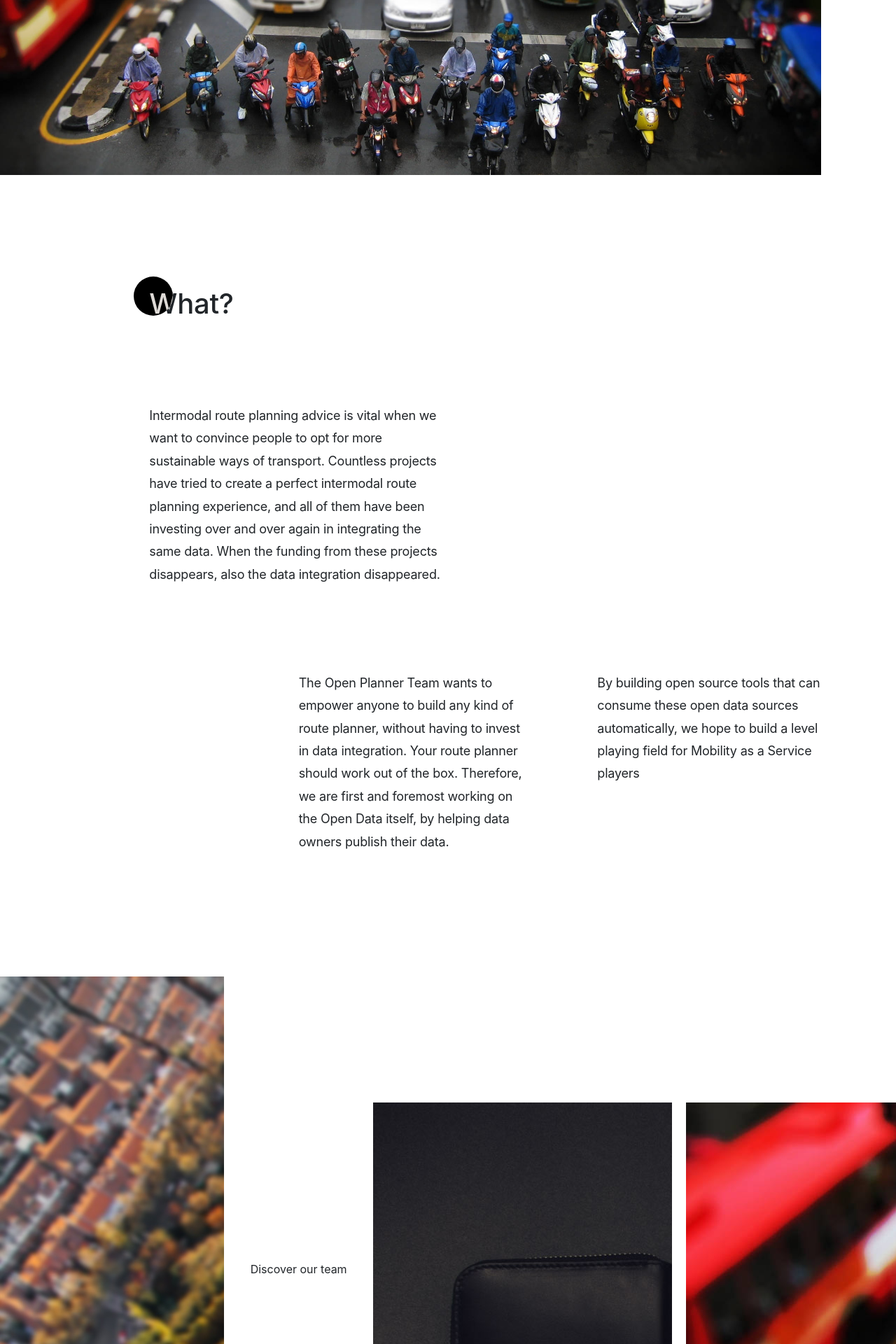
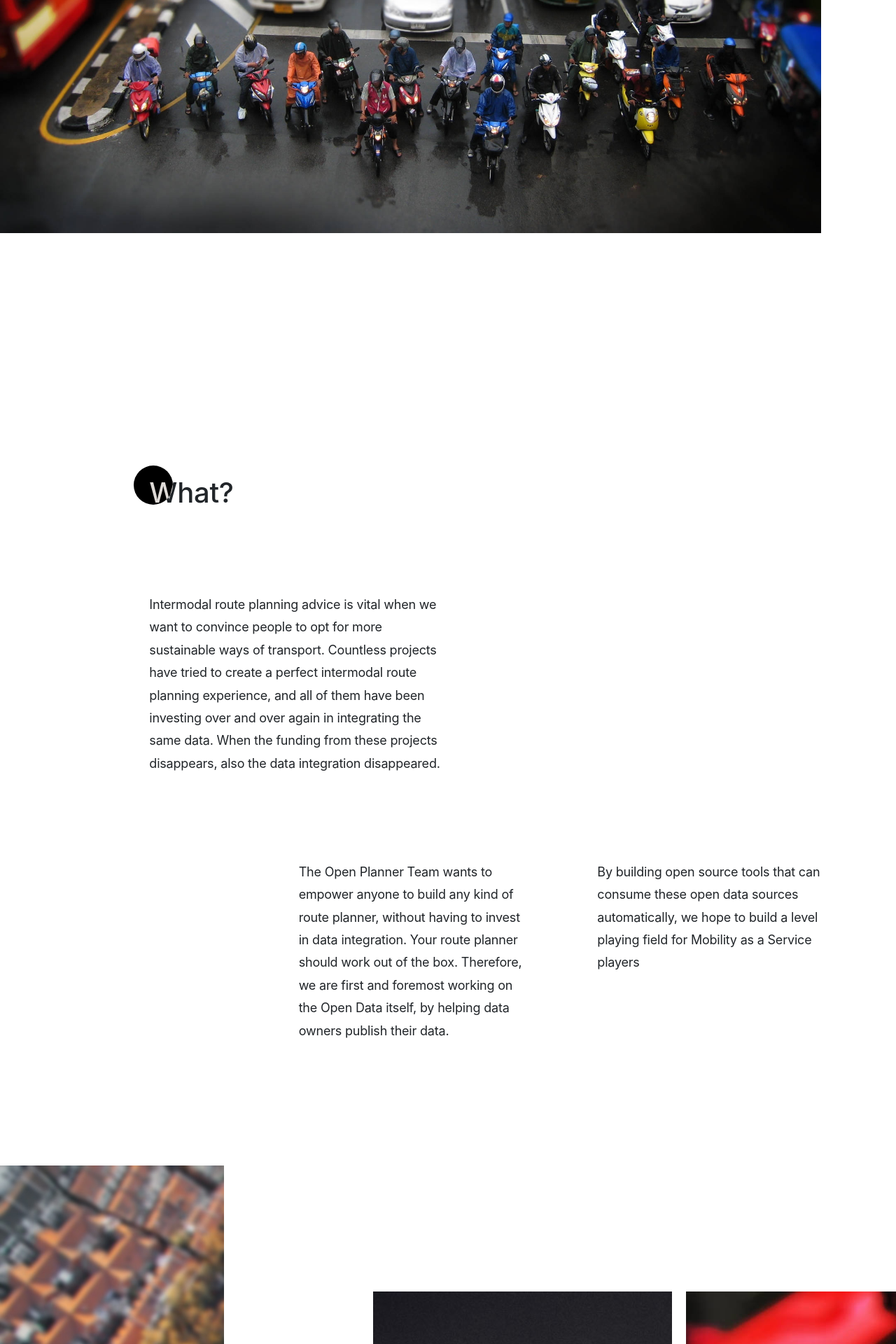
Before and after one commit to belgianmobility/smb-openplanner-website, a Jekyll site: the page built from index.html, in a window 1280 px wide. Shown: the part 650-2570 px from the top of the page at 70% size. Built offline with Jekyll 4.4.1, drawn with Linux system fonts in a browser that asks for light colours.

Commit message:
Spacing on mobile version

```diff
--- a/_sass/smb-openplanner.scss
+++ b/_sass/smb-openplanner.scss
@@ -22,8 +22,12 @@
     margin-left:60px;
 }
 
+@include media-breakpoint-up(sm) {
+    .cover-picture { height:50vh; }
+}
+
 .cover-picture {
-    height:50vh;
+    height:80vh;
     overflow:hidden;
 
     img {
@@ -33,6 +37,291 @@
 /***********/
 /* /HEADER */
 /***********/
+
+/*********/
+/* ABOUT */
+/*********/
+#about {
+    .row > div {
+        @include make-col-ready();
+        @include make-col(10);
+        @include make-col-offset(1);
+    }
+
+    .row:nth-of-type(2) {
+        margin-top: 60px;
+    }
+
+    .row:nth-of-type(3) {
+        margin-top:(2 * 100vw / 12);
+    }
+
+    @include media-breakpoint-up(sm) {
+        .row:nth-of-type(1) > div {
+            @include make-col(8);
+            @include make-col-offset(2);
+        }
+
+        .row:nth-of-type(2) > div {
+            @include make-col(4);
+            @include make-col-offset(2);
+        }
+
+        .row:nth-of-type(3) {
+            margin-top:(100vw / 12);
+
+            > div:nth-of-type(1) {
+                @include make-col(3);
+                @include make-col-offset(4);
+            }
+
+            > div:nth-of-type(2) {
+                @include make-col(3);
+                @include make-col-offset(1);
+            }
+        }
+    }
+}
+/**********/
+/* /ABOUT */
+/**********/
+
+
+/***********/
+/* GALLERY */
+/***********/
+#gallery {
+    img {
+        object-fit:cover;
+        object-position:center center;
+    }
+
+    > .row {
+        > div {
+            @include make-col-ready();
+            overflow:hidden;
+        }
+
+        > div:nth-of-type(1) {
+            @include make-col(3);
+            height:90vh;
+        }
+
+        > div:nth-of-type(2) {
+            height:90vh;
+            @include make-col(3);
+            display:flex;
+            flex-direction:column-reverse;
+
+            .sideways {
+                align-self: flex-end;
+                margin: 0 auto (100vw / 12) auto;
+                writing-mode: sideways-lr;
+            }
+
+            .black-line {
+                align-self: flex-end;
+                margin: 0 auto 60px auto;
+                background-color:black;
+                height:(6 * 100vw / 12);
+                width:2px;
+            }
+        }
+
+        > div:nth-of-type(3) {
+            @include make-col(6);
+            height:90vh;
+            padding-top:20vh;
+        }
+
+        > div:nth-of-type(4) {
+            display:none;
+        }
+    }
+}
+
+@include media-breakpoint-up(sm) {
+    #gallery > .row {
+        > div:nth-of-type(2) {
+            @include make-col(2);
+
+            .sideways {
+                margin: 0 auto (100vw / 12) auto;
+            }
+
+            .black-line {
+                height:(2 * 100vw / 12);
+            }
+        }
+
+        > div:nth-of-type(3) {
+            @include make-col(4);
+        }
+
+        > div:nth-of-type(4) {
+            @include make-col(3);
+            display:block;
+            height:60vh;
+            padding-top:20vh;
+            padding-left:20px;
+        }
+    }
+}
+/************/
+/* /GALLERY */
+/************/
+
+
+
+/********/
+/* TEAM */
+/********/
+#team {
+    .row > div {
+        @include make-col-ready();
+        @include make-col(10);
+        @include make-col-offset(1);
+    }
+
+    @include media-breakpoint-up(sm) {
+        .row {
+            .section-title {
+                @include make-col(8);
+                @include make-col-offset(2);
+            }
+        }
+
+        .partners > div:nth-of-type(1) {
+            @include make-col(3);
+            @include make-col-offset(2);
+        }
+
+        .partners > div:nth-of-type(2) {
+            @include make-col(3);
+            @include make-col-offset(1);
+        }
+    }
+
+    .partners h3 {
+        margin-top:60px;
+        margin-bottom:40px;
+        height:30px;
+        text-indent: 100%;
+        white-space: nowrap;
+        overflow: hidden;
+        position:relative;
+
+        img {
+            height:30px;
+            position:absolute;
+            left:0px;
+        }
+    }
+}
+/*********/
+/* /TEAM */
+/*********/
+
+
+
+/**********/
+/* LAUNCH */
+/**********/
+#launch-event {
+    .row > div {
+        @include make-col-ready();
+        @include make-col(10);
+        @include make-col-offset(1);
+    }
+}
+/***********/
+/* /LAUNCH */
+/***********/
+
+/**************/
+/* DEVELOPERS */
+/**************/
+#developers {
+    .row > div {
+        @include make-col-ready();
+        @include make-col(10);
+        @include make-col-offset(1);
+    }
+}
+/***************/
+/* /DEVELOPERS */
+/***************/
+
+
+/**********/
+/* FOOTER */
+/**********/
+footer {
+    margin-top:120px;
+
+    .footer-section {
+        margin-top:80px;
+        color:white;
+    }
+
+    .footer-vertical-part-1, .footer-vertical-part-2 {
+        padding-top:120px;
+        padding-bottom:120px;
+        background-color:black;
+        @include make-col-ready();
+    }
+
+    .footer-vertical-part-1 {
+        @include make-col(2);
+    }
+
+    .footer-vertical-part-2 {
+        @include make-col(8);
+    }
+
+    .logo {
+        height:30px;
+    }
+
+    ul {
+        list-style-image:url("../img/white_rectangle.png");
+        list-style-position: outside;
+        margin: 0;
+        padding: 0;
+    }
+
+    ul li {
+        margin-top:20px;
+    }
+
+    @include media-breakpoint-up(sm) {
+        footer {
+            margin-top:160px;
+        }
+
+        .footer-vertical-part-2 {
+            @include media-breakpoint-up(sm) {
+                @include make-col(5);
+            }
+        }
+    }
+}
+/***********/
+/* /FOOTER */
+/***********/
+
+
+
+/********/
+/* MISC */
+/********/
+section {
+    margin-top:120px;
+
+    @include media-breakpoint-up(sm) {
+        margin-top:160px;
+    }
+}
 
 .wrapper {
     background-color:white;  // For mix-blend-mode to work the same way on Chrome as on Firefox & Safari
@@ -51,9 +340,6 @@
     top: -15px;
 }
 
-.about-div {
-    margin-top:160px;
-}
 
 h2 {
     margin-bottom:60px;
@@ -82,148 +368,11 @@
     line-height: 1.85;
 }
 
-.partner h3 {
-    margin-top:60px;
-    margin-bottom:40px;
-    height:30px;
-    text-indent: 100%;
-    white-space: nowrap;
-    overflow: hidden;
-    position:relative;
-
-    img {
-        height:30px;
-        position:absolute;
-        left:0px;
+@include media-breakpoint-up(sm) {
+    #developers {
+        margin-top: (100vw / 12);
     }
 }
-
-#about, #launch-event {
-    margin-top:160px;
-}
-
-#developers {
-    margin-top: (100vw / 12);
-}
-
-#team {
-    margin-top:160px;
-}
-
-#about .row:nth-of-type(2) {
-    margin-top: 60px;
-}
-
-#about .row:nth-of-type(3) {
-    margin-top:(100vw / 12);
-}
-
-/***********/
-/* GALLERY */
-/***********/
-#gallery {
-    margin-top:160px;
-}
-
-#gallery > .row {
-    > div {
-        @include make-col-ready();
-        overflow:hidden;
-    }
-
-    @include media-breakpoint-up(sm) {
-        > div:nth-of-type(1) {
-            @include make-col(3);
-
-            height:90vh;
-        }
-
-        > div:nth-of-type(2) {
-            height:90vh;
-            @include make-col(2);
-            display:flex;
-            flex-direction:column-reverse;
-
-            .sideways {
-                align-self: flex-end;
-                margin: 0 auto (100vw / 12) auto;
-                writing-mode: sideways-lr;
-            }
-
-            .black-line {
-                align-self: flex-end;
-                margin: 0 auto 60px auto;
-                height:(2 * (100vw / 12));
-                width:2px;
-                background-color:black;
-            }
-        }
-
-        > div:nth-of-type(3) {
-            @include make-col(4);
-
-            height:90vh;
-            padding-top:20vh;
-        }
-
-        > div:nth-of-type(4) {
-            padding-left:20px;
-            @include make-col(3);
-
-            height:60vh;
-            padding-top:20vh;
-        }
-    }
-}
-/************/
-/* /GALLERY */
-/************/
-
-/**********/
-/* FOOTER */
-/**********/
-footer {
-    margin-top:160px;
-}
-
-.footer-section {
-    margin-top:80px;
-    color:white;
-}
-
-.footer-vertical-part-1, .footer-vertical-part-2 {
-    padding-top:120px;
-    padding-bottom:120px;
-    background-color:black;
-    @include make-col-ready();
-}
-
-.footer-vertical-part-1 {
-    @include media-breakpoint-up(sm) {
-        @include make-col(2);
-    }
-}
-
-.footer-vertical-part-2 {
-    @include media-breakpoint-up(sm) {
-        @include make-col(5);
-    }
-}
-
-.logo {
-    height:30px;
-}
-
-footer ul {
-    list-style-image:url("../img/white_rectangle.png");
-    list-style-position: outside;
-    margin: 0;
-    padding: 0;
-}
-
-footer ul li {
-    margin-top:20px;
-}
-/***********/
-/* /FOOTER */
-/***********/
+/*********/
+/* /MISC */
+/*********/
--- a/index.html
+++ b/index.html
@@ -45,20 +45,20 @@
 <div class="container-fluid">
     <section id="about">
         <div class="row">
-            <div class="col-sm-8 offset-sm-2">
+            <div>
                 <span class="circle"></span><h2>What?</h2>
             </div>
         </div>
         <div class="row">
-            <div class="col-sm-4 offset-sm-2">
+            <div>
                 <p> Intermodal route planning advice is vital when we want to convince people to opt for more sustainable ways of transport.  Countless projects have tried to create a perfect intermodal route planning experience, and all of them have been investing over and over again in integrating the same data.  When the funding from these projects disappears, also the data integration disappeared. </p>
             </div>
         </div>
         <div class="row">
-            <div class="col-sm-3 offset-sm-4" style>
+            <div>
                 <p> The Open Planner Team wants to empower anyone to build any kind of route planner, without having to invest in data integration.  Your route planner should work out of the box.  Therefore, we are first and foremost working on the Open Data itself, by helping data owners publish their data. </p>
             </div>
-            <div class="col-sm-3 offset-sm-1">
+            <div>
                 <p> By building open source tools that can consume these open data sources automatically, we hope to build a level playing field for Mobility as a Service players </p>
             </div>
         </div>
@@ -69,7 +69,7 @@
             <div>
                 <img src="{{ site.baseurl }}/img/header-bg.jpg">
             </div>
-            <div><div class="black-line"></div><div class="sideways">Discover our team</div></div>
+            <div><div class="sideways">Discover our team</div><div class="black-line"></div></div>
             <div>
                 <img src="{{ site.baseurl }}/img/header-bg2.jpg">
             </div>
@@ -81,32 +81,32 @@
 
     <section id="team">
         <div class="row">
-            <div class="col-sm-8 offset-sm-2">
+            <div class="section-title">
                 <span class="circle"></span><h2>Our team</h2>
             </div>
         </div>
-        <div class="row">
-            <div class="col-sm-3 offset-sm-2 partner">
+        <div class="row partners">
+            <div>
                 <h3><img src="{{ site.baseurl }}/img/opt-logo-full.png" alt="IMEC">IMEC</h3>
                 <p>Researchers from the IDLab team specialize in  Open Data interfaces. Earlier they created Linked Connections as a result from the <a href="https://phd.pietercolpaert.be">PhD of Pieter Colpaert</a>.</p>
             </div>
-            <div class="col-sm-3 offset-sm-1 partner">
+            <div>
                 <h3><img src="{{ site.baseurl }}/img/opt-logo-full.png" alt="">Anyways</h3>
                 <p>Anyways.eu is a small firm with Ben Abelshausen</p>
             </div>
         </div>
-        <div class="row">
-            <div class="col-sm-3 offset-sm-2 partner">
+        <div class="row partners">
+            <div>
                 <h3><img src="{{ site.baseurl }}/img/opt-logo-full.png" alt="">Open Knowledge Belgium</h3>
                 <p>A not for profit building communities around Open Data. Will be organizing <a href="http://openbelgium.be">Open Belgium in February 2019</a> with the public launch event, and the <a href="http://summerofcode.be">open Summer of code 2019</a> with 12 students taking on the ideas from the public call for ideas.</p>
             </div>
-            <div class="col-sm-3 offset-sm-1 partner">
+            <div>
                 <h3><img src="{{ site.baseurl }}/img/opt-logo-full.png" alt="">nextmoov</h3>
                 <p>Thomas Hermines and his team are specialized in creating digital experiences.</p>
             </div>
         </div>
-        <div class="row">
-            <div class="col-sm-3 offset-sm-2 partner">
+        <div class="row partners">
+            <div>
                 <h3><img src="{{ site.baseurl }}/img/opt-logo-full.png" alt="">De Lijn</h3>
                 <p>A core team of De Lijn will collaborate with researchers from IMEC.</p>
             </div>
```
